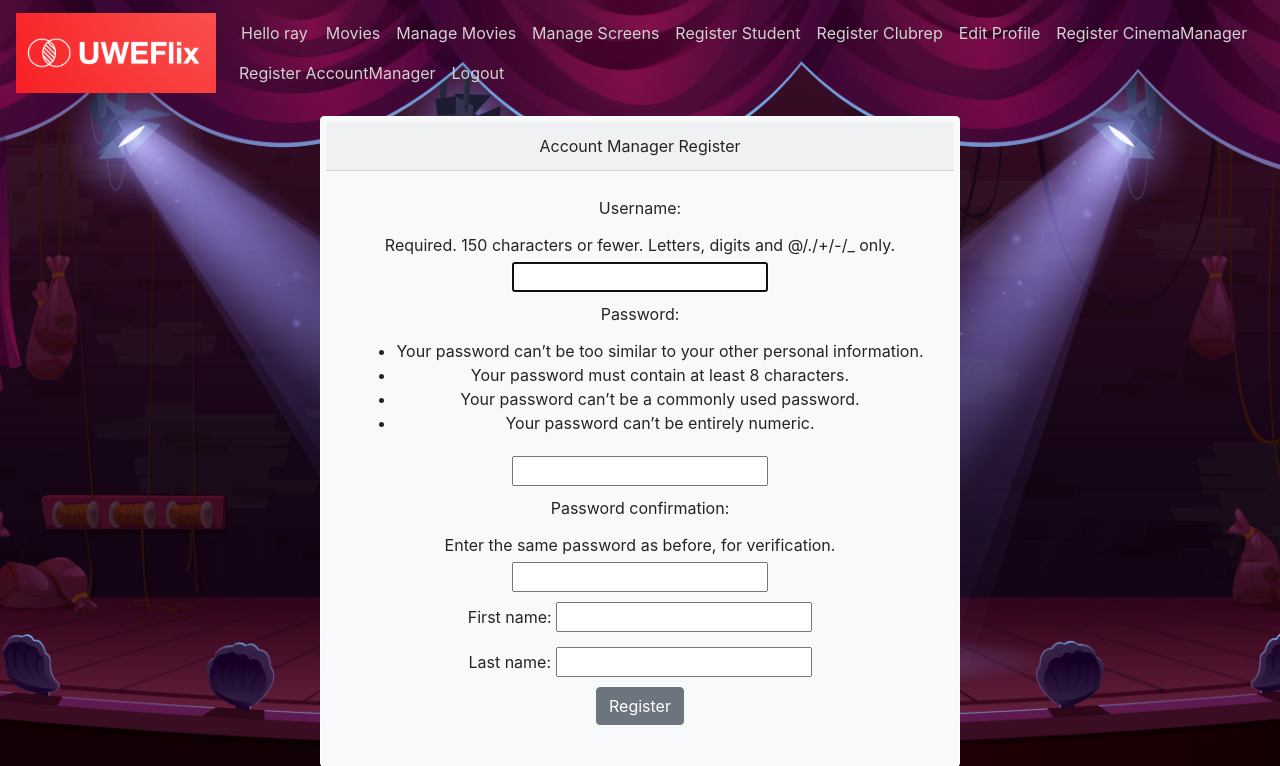
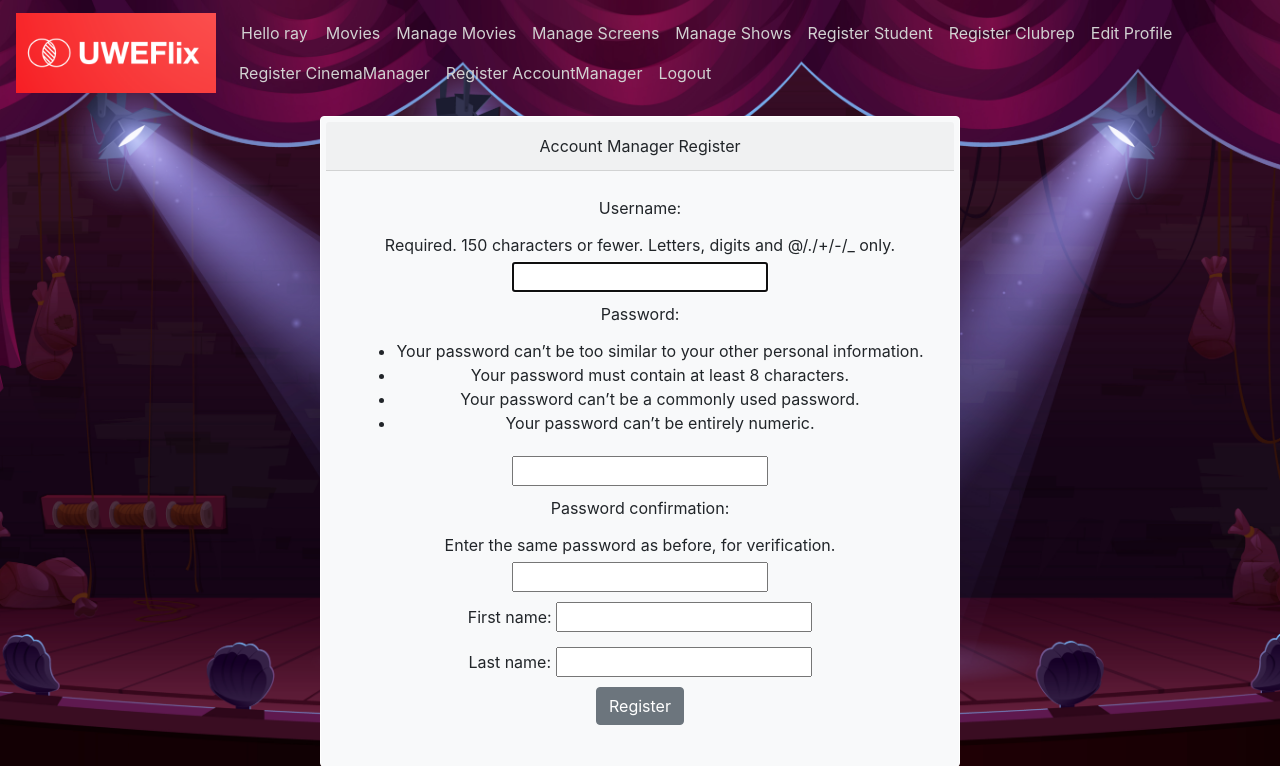
Before and after one commit to ray7579/cinema_booking_system_group_project, a Django app: page /accountmanager_register/ in a window 1280 px wide. Shown: the top 766 px of the page. Run offline with Django 4.2, Linux system fonts and the light colour scheme; a user stored in the database is signed in.

Commit message:
update for top nav bar showing button

```diff
--- a/accounts/templates/accounts/base.html
+++ b/accounts/templates/accounts/base.html
@@ -87,6 +87,9 @@
                         <a class="nav-link" href="/renscreenhome">Manage Screens</a>
                     </li>
                     <li class="nav-item">
+                        <a class="nav-link" href="/renshowhome">Manage Shows</a>
+                    </li>
+                    <li class="nav-item">
                         <a class="nav-link" href="/student_register">Register Student</a>
                     </li>
                     <li class="nav-item">
@@ -113,6 +116,9 @@
                     </li>
                     <li class="nav-item">
                         <a class="nav-link" href="/renscreenhome">Manage Screens</a>
+                    </li>
+                    <li class="nav-item">
+                        <a class="nav-link" href="/renshowhome">Manage Shows</a>
                     </li>
                     <li class="nav-item">
                         <a class="nav-link" href="/student_register">Register Student</a>
```
